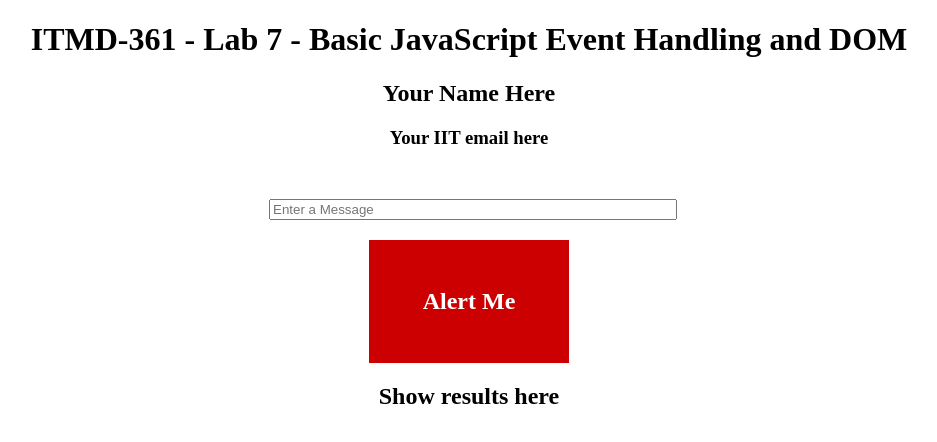
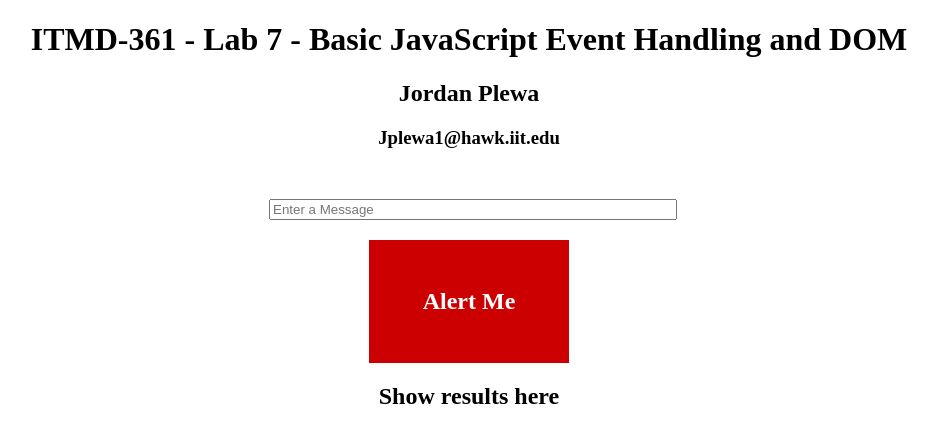
Before and after one commit to Jplewa1/Lab7, a plain HTML site: page index.html in a window 1280 px wide. Shown: the whole page, without its empty margins (171-1108 px from the left). Drawn offline with Linux system fonts and the light colour scheme.

Commit message:
added my name and email

```diff
--- a/index.html
+++ b/index.html
@@ -8,8 +8,8 @@
 </head>
 <body>
   <h1 class="center">ITMD-361 - Lab 7 - Basic JavaScript Event Handling and DOM</h1>
-  <h2 class="center">Your Name Here</h2>
-  <h3 class="center">Your IIT email here</h3>
+  <h2 class="center">Jordan Plewa</h2>
+  <h3 class="center">Jplewa1@hawk.iit.edu</h3>
   <div id="container">
     <input id="entryinput" type="text" name="textentry" placeholder="Enter a Message">
     <div id="entrybutton">Alert Me</div>
```
